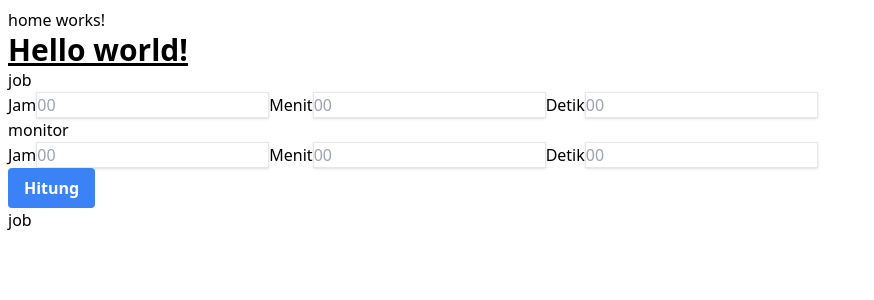
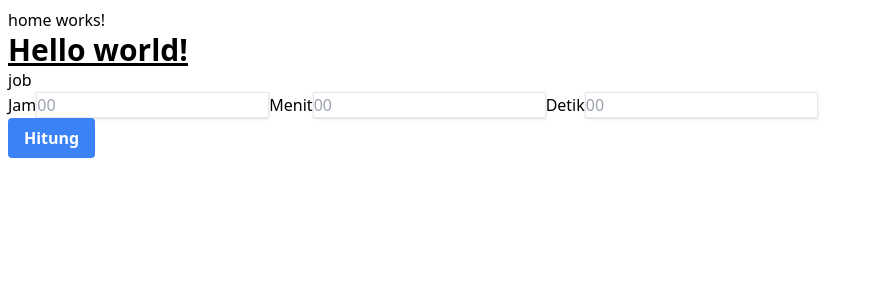
Before and after one commit to iqbalf-a/pt-support, an Angular app: page / in a window 1280 px wide. Shown: the top 300 px of the page, without its empty margins (0-874 px from the left). Built offline with nearby package versions, Linux system fonts and the light colour scheme.

Commit message:
[EDIT] normalisasi code dan komponen

```diff
--- /dev/null
+++ b/src/app/components/input-time/input-time.component.css
@@ -0,0 +1,3 @@
+@tailwind base;
+@tailwind components;
+@tailwind utilities;
--- /dev/null
+++ b/src/app/components/input-time/input-time.component.html
@@ -0,0 +1,10 @@
+<label for="">{{ labelText }}</label>
+<input
+  class="shadow border"
+  type="text"
+  placeholder="00"
+  [(ngModel)]="ngModelValue"
+  (ngModelChange)="onNgModelValueChange($event)"
+  pattern="\d{2}"
+  maxlength="2"
+/>
--- /dev/null
+++ b/src/app/components/input-time/input-time.component.ts
@@ -0,0 +1,25 @@
+import { Component, EventEmitter, Input, Output } from '@angular/core';
+import { FormsModule } from '@angular/forms';
+
+@Component({
+  selector: 'app-input-time',
+  standalone: true,
+  imports: [FormsModule],
+  templateUrl: './input-time.component.html',
+  styleUrl: './input-time.component.css',
+})
+export class InputTimeComponent {
+  constructor() {
+    this.ngModelValue = '';
+    this.labelText = '';
+  }
+
+  @Input() ngModelValue: string;
+  @Output() ngModelValueChange = new EventEmitter<string>();
+  @Input() labelText: string;
+
+  onNgModelValueChange(newValue: string) {
+    this.ngModelValue = newValue;
+    this.ngModelValueChange.emit(newValue);
+  }
+}
--- a/src/app/home/home.component.html
+++ b/src/app/home/home.component.html
@@ -1,30 +1,25 @@
 <p>home works!</p>
-<h1 class="text-3xl font-bold underline">
-    Hello world!
-</h1>
+<h1 class="text-3xl font-bold underline">Hello world!</h1>
 <form action="">
-    <h1>job</h1>
-    <label for="">Jam</label>
-    <input class="shadow border" type="text" placeholder="00" [(ngModel)]="jobHours" [ngModelOptions]="{standalone: true}" pattern="\d{2}" maxlength="2">
-    <label for="">Menit</label>
-    <input class="shadow appearance-none border" type="text" placeholder="00" [(ngModel)]="jobMinute" [ngModelOptions]="{standalone: true}" pattern="\d{2}" maxlength="2">
-    <label for="">Detik</label>
-    <input class="shadow appearance-none border " type="text" placeholder="00" [(ngModel)]="jobSecond" [ngModelOptions]="{standalone: true}" pattern="\d{2}" maxlength="2">
+  <h1>job</h1>
+  <app-input-time [(ngModelValue)]="job.hours" labelText="Jam"></app-input-time>
+  <app-input-time
+    [(ngModelValue)]="job.minutes"
+    labelText="Menit"
+  ></app-input-time>
+  <app-input-time
+    [(ngModelValue)]="job.seconds"
+    labelText="Detik"
+  ></app-input-time>
 
-    <h1>monitor</h1>
-    <label for="">Jam</label>
-    <input class="shadow border" type="text" placeholder="00" [(ngModel)]="monitorHours" [ngModelOptions]="{standalone: true}" pattern="\d{2}" maxlength="2">
-    <label for="">Menit</label>
-    <input class="shadow appearance-none border" type="text" placeholder="00" [(ngModel)]="monitorMinute" [ngModelOptions]="{standalone: true}" pattern="\d{2}" maxlength="2">
-    <label for="">Detik</label>
-    <input class="shadow appearance-none border " type="text" placeholder="00" [(ngModel)]="monitorSecond" [ngModelOptions]="{standalone: true}" pattern="\d{2}" maxlength="2">
-
-    <br>
-    <button class="bg-blue-500 hover:bg-blue-700 text-white font-bold py-2 px-4 rounded focus:outline-none focus:shadow-outline" type="button" (click)="printJobStart()">
+  <br />
+  <button
+    class="bg-blue-500 hover:bg-blue-700 text-white font-bold py-2 px-4 rounded focus:outline-none focus:shadow-outline"
+    type="button"
+    (click)="printJobStart()"
+  >
     Hitung
   </button>
 </form>
-job
-<h1>{{jobStart}}</h1>
-<h1>{{monitorStart}}</h1>
-<!-- <h1>{{jobStartUnix}}</h1> -->
+
+<h1>{{ job.startDate }}</h1>
--- a/src/app/home/home.component.ts
+++ b/src/app/home/home.component.ts
@@ -1,44 +1,53 @@
 import { Component } from '@angular/core';
 import { FormsModule } from '@angular/forms';
+import { InputTimeComponent } from '../components/input-time/input-time.component';
+import { CommonModule } from '@angular/common';
+import { start } from 'repl';
 
 @Component({
   selector: 'app-home',
   standalone: true,
-  imports: [FormsModule],
+  imports: [FormsModule, InputTimeComponent, CommonModule],
   templateUrl: './home.component.html',
-  styleUrl: './home.component.css'
+  styleUrl: './home.component.css',
 })
 export class HomeComponent {
+  currentDate: string;
 
-  currentDate: string;
+  time = {
+    startDate: '',
+    hours: '',
+    minutes: '',
+    seconds: '',
+  };
+
+  job = { ...this.time };
+  monitor = { ...this.time };
+  monitorDuration = { ...this.time };
+  monitorFilter = { ...this.time };
 
   constructor() {
     const date = new Date();
     this.currentDate = date.toISOString().slice(0, 10);
   }
 
-  jobStart = '';
-  jobStartUnix = 0;
-  jobHours = '';
-  jobMinute = '';
-  jobSecond = '';
+  printJobStart() {
+    this.job.hours = this.setToDoubleZeroIfEmpty(this.job.hours);
+    this.job.minutes = this.setToDoubleZeroIfEmpty(this.job.minutes);
+    this.job.seconds = this.setToDoubleZeroIfEmpty(this.job.seconds);
 
-  monitorStart = '';
-  monitorHours = '';
-  monitorMinute = '';
-  monitorSecond = '';
+    this.monitor.hours = this.setToDoubleZeroIfEmpty(this.monitor.hours);
+    this.monitor.minutes = this.setToDoubleZeroIfEmpty(this.monitor.minutes);
+    this.monitor.seconds = this.setToDoubleZeroIfEmpty(this.monitor.seconds);
 
-  printJobStart() {
-    this.jobHours = this.jobHours.trim() ? this.jobHours : '00';
-    this.jobMinute = this.jobMinute.trim() ? this.jobMinute : '00';
-    this.jobSecond = this.jobSecond.trim() ? this.jobSecond : '00';
+    this.job.startDate = `${this.currentDate} ${this.job.hours}:${this.job.minutes}:${this.job.seconds}`;
+    this.monitor.startDate = `${this.currentDate} ${this.monitor.hours}:${this.monitor.minutes}:${this.monitor.seconds}`;
+    // this.jobStartUnix = Math.floor(new Date(this.jobStart).getTime() / 1000);
 
-    this.monitorHours = this.monitorHours.trim() ? this.monitorHours : '00';
-    this.monitorMinute = this.monitorMinute.trim() ? this.monitorMinute : '00';
-    this.monitorSecond = this.monitorSecond.trim() ? this.monitorSecond : '00';
+    this.job = { ...this.time, startDate: this.job.startDate };
+  }
 
-    this.jobStart = `${this.currentDate} ${this.jobHours}:${this.jobMinute}:${this.jobSecond}`;
-    this.monitorStart = `${this.currentDate} ${this.monitorHours}:${this.monitorMinute}:${this.monitorSecond}`;
-    // this.jobStartUnix = Math.floor(new Date(this.jobStart).getTime() / 1000);
+  setToDoubleZeroIfEmpty(value: string): string {
+    return value.trim() ? value : '00';
   }
 }
```
Also changed, not shown: 2 other files (tests, documents, lock files or other folders).
